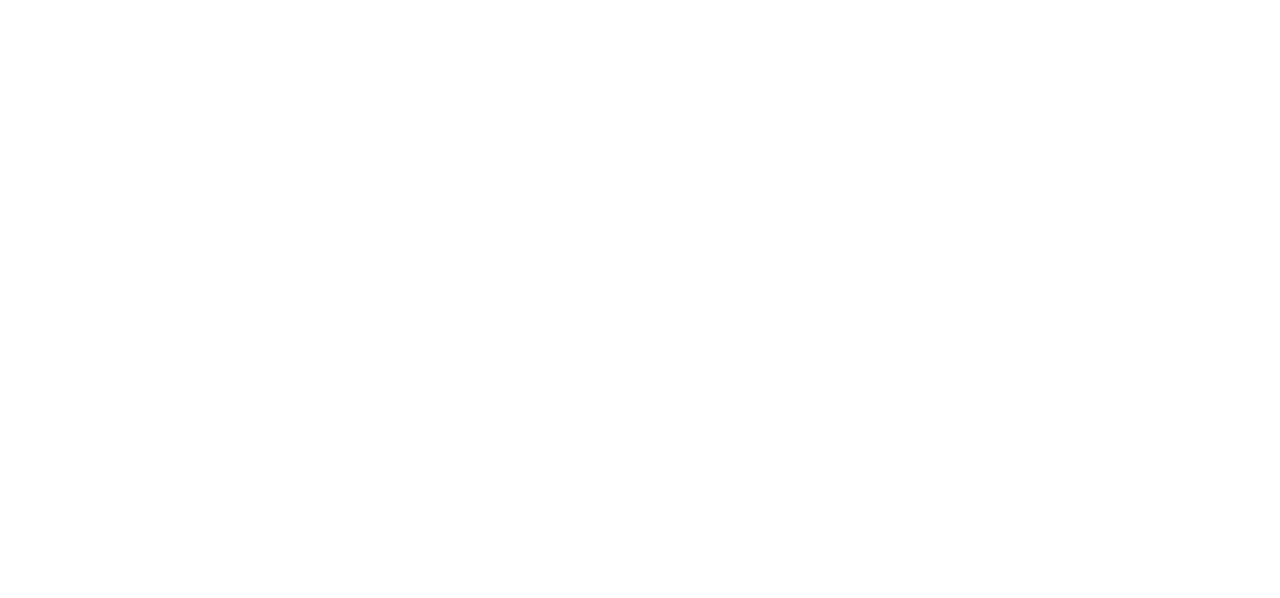
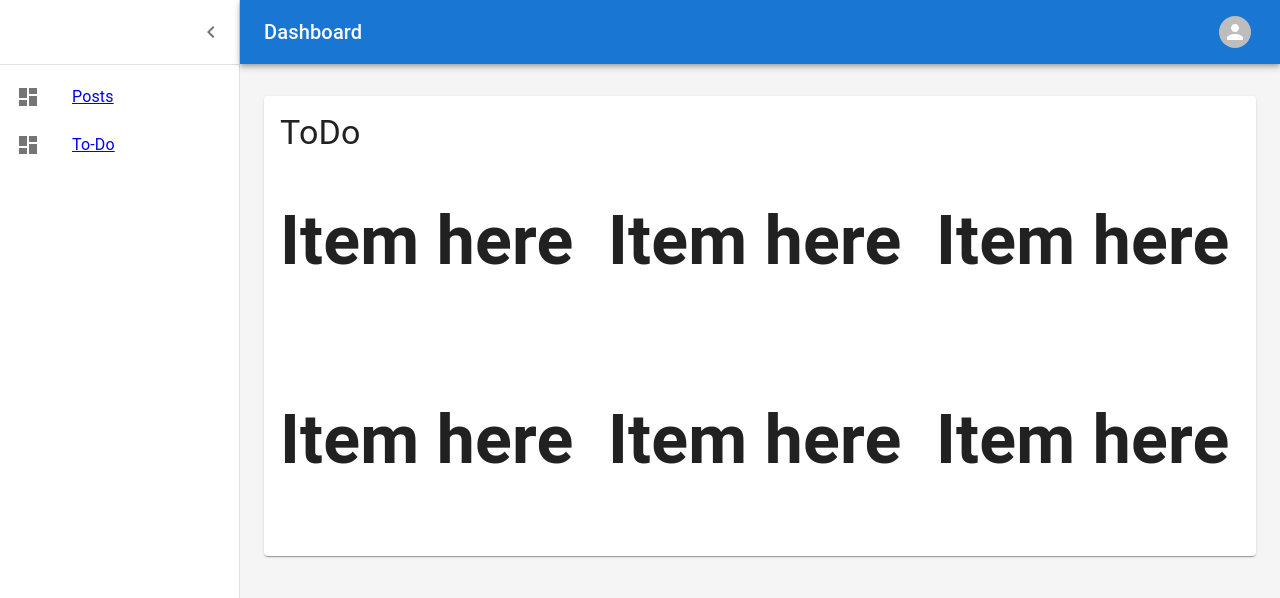
Before and after one commit to paravathmuhsin/sample, a React (Create React App) app: page /Todo in a window 1280 px wide. Before the commit this address had no page. Shown: the top 598 px of the page. Built offline with nearby package versions, Linux system fonts and the light colour scheme.

Commit message:
Added new folder with basic todo page without api call

```diff
--- a/src/components/AppRouters/AppRouters.js
+++ b/src/components/AppRouters/AppRouters.js
@@ -4,17 +4,22 @@
 import Layout from "../Layout/Layout";
 
 const Home = React.lazy(() => import("../../containers/Home/Home"));
-const PostDetails = React.lazy(() => import("../../containers/Home/PostDetails"));
+const PostDetails = React.lazy(() =>
+  import("../../containers/Home/PostDetails")
+);
 const Login = React.lazy(() => import("../../containers/Login/Login"));
+const ToDo = React.lazy(() => import("../../containers/Home/ToDo"));
 
 const AppRouters = () => {
   return (
     <Suspense fallback={<Fallback />}>
       <Routes>
-        <Route path="/" element={<Layout />} >
-            <Route index element={<Home />} />
-            <Route path="post/:id" element={<PostDetails />} />
+        <Route path="/" element={<Layout />}>
+          <Route index element={<Home />} />
+          <Route path="post/:id" element={<PostDetails />} />
+          <Route path="/Todo" element={<ToDo />} />
         </Route>
+
         <Route path="/login" element={<Login />} />
       </Routes>
     </Suspense>
--- a/src/components/Layout/Layout.js
+++ b/src/components/Layout/Layout.js
@@ -195,12 +195,20 @@
           </Toolbar>
           <Divider />
           <List component="nav">
-            <Link to={'/'}>
+            <Link to={"/"}>
               <ListItemButton>
                 <ListItemIcon>
                   <DashboardIcon />
                 </ListItemIcon>
                 <ListItemText primary="Posts" />
+              </ListItemButton>
+            </Link>
+            <Link to={"/ToDo"}>
+              <ListItemButton>
+                <ListItemIcon>
+                  <DashboardIcon />
+                </ListItemIcon>
+                <ListItemText primary="To-Do" />
               </ListItemButton>
             </Link>
           </List>
--- /dev/null
+++ b/src/containers/Home/ToDo.js
@@ -0,0 +1,38 @@
+import {
+  Button,
+  Card,
+  CardActions,
+  CardContent,
+  Grid,
+  Paper,
+  Typography,
+  Item,
+} from "@mui/material";
+import React, { useEffect, useState } from "react";
+import { Link } from "react-router-dom";
+import { getPosts } from "../../services/post.service";
+
+const ToDo = () => {
+  return (
+    <Grid item xs={12}>
+      <Paper sx={{ p: 2, display: "flex", flexDirection: "column" }}>
+        <Typography variant="h4" gutterBottom component="div">
+          ToDo
+          <Grid
+            container
+            spacing={{ xs: 2, md: 3 }}
+            columns={{ xs: 4, sm: 8, md: 12 }}
+          >
+            {Array.from(Array(6)).map((_, index) => (
+              <Grid item xs={2} sm={4} md={4} key={index}>
+                <h1>Item here</h1>
+              </Grid>
+            ))}
+          </Grid>
+        </Typography>
+      </Paper>
+    </Grid>
+  );
+};
+
+export default ToDo;
```
